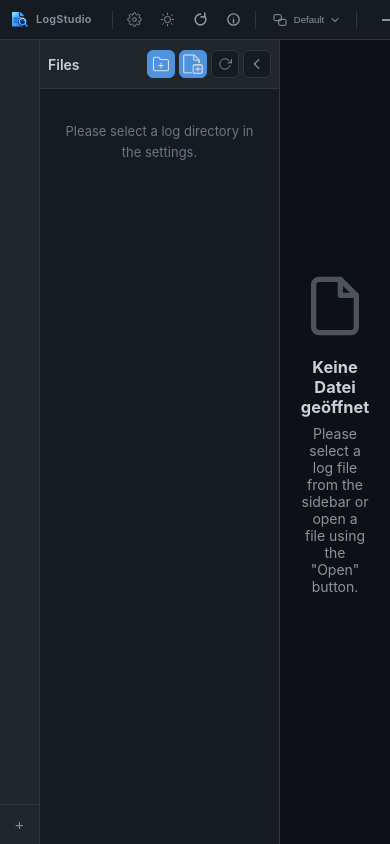
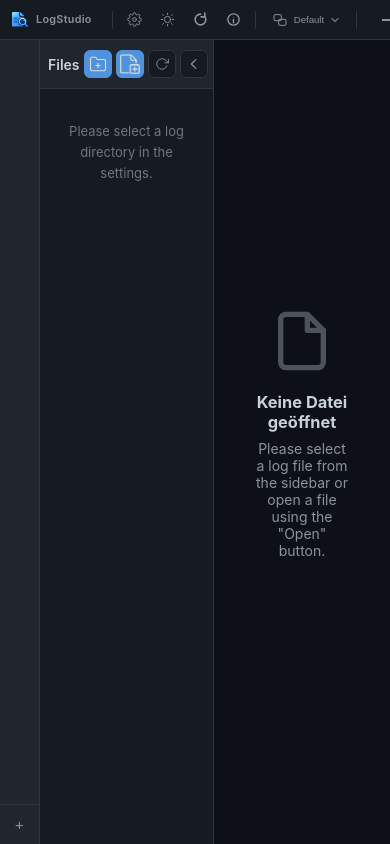
Before and after one commit to DrScince/LogStudio, a React (Vite) app: page / in a window 390 px wide. Built offline with nearby package versions, Linux system fonts and the light colour scheme.

Commit message:
feat: make file sidebar width resizable by dragging the right edge
Add a col-resize handle on the sidebar border, clamp width between 180–640px,
and persist the chosen width in settings.

Co-authored-by: Frank Rübenkönig <DrScince@users.noreply.github.com>

```diff
--- a/src/renderer/App.tsx
+++ b/src/renderer/App.tsx
@@ -1330,6 +1330,13 @@ function App() {
           activeTabFiles={activeTabFiles}
           isCollapsed={isFileSidebarCollapsed}
           onToggleCollapse={() => setIsFileSidebarCollapsed((prev) => !prev)}
+          width={settings.sidebarWidth}
+          onWidthChange={(nextWidth) => {
+            setSettings((prev) => {
+              if (prev.sidebarWidth === nextWidth) return prev;
+              return { ...prev, sidebarWidth: nextWidth };
+            });
+          }}
           includeSubdirectories={settings.includeSubdirectories}
           editorOrder={settings.editorOrder}
         />
--- a/src/renderer/components/Sidebar.css
+++ b/src/renderer/components/Sidebar.css
@@ -1,5 +1,7 @@
 .sidebar {
+  position: relative;
   width: 280px;
+  flex-shrink: 0;
   background: var(--bg-secondary);
   border-right: 1px solid var(--border-color);
   display: flex;
@@ -8,6 +10,48 @@
   backdrop-filter: blur(10px);
   transition: width 0.22s cubic-bezier(0.4, 0, 0.2, 1), border-color 0.22s ease;
   will-change: width;
+}
+
+.sidebar.resizing {
+  transition: none;
+  user-select: none;
+}
+
+.sidebar-resize-handle {
+  position: absolute;
+  top: 0;
+  right: -3px;
+  width: 8px;
+  height: 100%;
+  border: none;
+  padding: 0;
+  margin: 0;
+  background: transparent;
+  cursor: col-resize;
+  z-index: 5;
+}
+
+.sidebar-resize-handle::after {
+  content: '';
+  position: absolute;
+  top: 0;
+  bottom: 0;
+  left: 50%;
+  width: 2px;
+  transform: translateX(-50%);
+  background: transparent;
+  transition: background 0.15s ease, box-shadow 0.15s ease;
+}
+
+.sidebar-resize-handle:hover::after,
+.sidebar.resizing .sidebar-resize-handle::after,
+.sidebar-resize-handle:focus-visible::after {
+  background: var(--accent-primary);
+  box-shadow: 0 0 0 1px color-mix(in srgb, var(--accent-primary) 35%, transparent);
+}
+
+.sidebar-resize-handle:focus-visible {
+  outline: none;
 }
 
 /* ── Full-height inner flex-row: [dir tabs] + [sidebar-main] ─ */
--- a/src/renderer/components/Sidebar.tsx
+++ b/src/renderer/components/Sidebar.tsx
@@ -1,4 +1,4 @@
-import React, { useState, useEffect, useMemo, useRef } from 'react';
+import React, { useState, useEffect, useMemo, useRef, useCallback } from 'react';
 import ReactDOM from 'react-dom';
 import { FontAwesomeIcon } from '@fortawesome/react-fontawesome';
 import { useTranslation } from '../i18n';
@@ -41,9 +41,16 @@ interface SidebarProps {
   activeTabFiles?: string[];
   isCollapsed?: boolean;
   onToggleCollapse?: () => void;
+  /** Expanded sidebar width in px. */
+  width?: number;
+  onWidthChange?: (width: number) => void;
   includeSubdirectories?: boolean;
   editorOrder?: string[];
 }
+
+const DEFAULT_SIDEBAR_WIDTH = 280;
+const MIN_SIDEBAR_WIDTH = 180;
+const MAX_SIDEBAR_WIDTH = 640;
 
 interface FileWithDate {
   name: string;
@@ -76,6 +83,8 @@ const Sidebar: React.FC<SidebarProps> = ({
   activeTabFiles = [],
   isCollapsed = false,
   onToggleCollapse,
+  width = DEFAULT_SIDEBAR_WIDTH,
+  onWidthChange,
   includeSubdirectories = false,
   editorOrder,
 }) => {
@@ -84,6 +93,8 @@ const Sidebar: React.FC<SidebarProps> = ({
   const [loading, setLoading] = useState(false);
   const [collapsedGroups, setCollapsedGroups] = useState<Set<string>>(new Set());
   const [isSelectingDirectory, setIsSelectingDirectory] = useState(false);
+  const [isResizing, setIsResizing] = useState(false);
+  const resizeStateRef = useRef<{ startX: number; startWidth: number } | null>(null);
 
   // Context menu for directory tabs
   const [dirContextMenu, setDirContextMenu] = useState<{ x: number; y: number; dir: string } | null>(null);
@@ -519,9 +530,66 @@ const Sidebar: React.FC<SidebarProps> = ({
   // Display label: custom label if set, otherwise basename
   const dirDisplayLabel = (dir: string) => directoryMeta[dir]?.label || dirBasename(dir);
 
+  const clampSidebarWidth = useCallback((value: number) => {
+    const maxFromViewport =
+      typeof window !== 'undefined' ? Math.floor(window.innerWidth * 0.55) : MAX_SIDEBAR_WIDTH;
+    const max = Math.max(MIN_SIDEBAR_WIDTH, Math.min(MAX_SIDEBAR_WIDTH, maxFromViewport));
+    return Math.min(max, Math.max(MIN_SIDEBAR_WIDTH, Math.round(value)));
+  }, []);
+
+  const startSidebarResize = useCallback(
+    (event: React.MouseEvent<HTMLButtonElement>) => {
+      if (isCollapsed || !onWidthChange) return;
+      event.preventDefault();
+      event.stopPropagation();
+      resizeStateRef.current = {
+        startX: event.clientX,
+        startWidth: clampSidebarWidth(width),
+      };
+      setIsResizing(true);
+      document.body.style.cursor = 'col-resize';
+      document.body.style.userSelect = 'none';
+    },
+    [clampSidebarWidth, isCollapsed, onWidthChange, width]
+  );
+
+  useEffect(() => {
+    if (!isResizing) return;
+
+    const onMove = (event: MouseEvent) => {
+      const state = resizeStateRef.current;
+      if (!state || !onWidthChange) return;
+      const next = clampSidebarWidth(state.startWidth + (event.clientX - state.startX));
+      onWidthChange(next);
+    };
+
+    const onUp = () => {
+      resizeStateRef.current = null;
+      setIsResizing(false);
+      document.body.style.cursor = '';
+      document.body.style.userSelect = '';
+    };
+
+    window.addEventListener('mousemove', onMove);
+    window.addEventListener('mouseup', onUp);
+    return () => {
+      window.removeEventListener('mousemove', onMove);
+      window.removeEventListener('mouseup', onUp);
+      document.body.style.cursor = '';
+      document.body.style.userSelect = '';
+    };
+  }, [clampSidebarWidth, isResizing, onWidthChange]);
+
+  const sidebarStyle: React.CSSProperties | undefined = isCollapsed
+    ? undefined
+    : { width: clampSidebarWidth(width) };
+
   return (
     <>
-    <div className={`sidebar ${isCollapsed ? 'collapsed' : ''}`}>
+    <div
+      className={`sidebar ${isCollapsed ? 'collapsed' : ''}${isResizing ? ' resizing' : ''}`}
+      style={sidebarStyle}
+    >
       <div className="sidebar-inner">
 
         {/* ── Vertical directory tab strip (full height, left side) ── */}
@@ -806,6 +874,16 @@ const Sidebar: React.FC<SidebarProps> = ({
         </div>{/* end sidebar-main */}
 
       </div>{/* end sidebar-inner */}
+
+      {!isCollapsed && onWidthChange && (
+        <button
+          type="button"
+          className="sidebar-resize-handle"
+          aria-label={t('sidebar.resizeSidebar')}
+          title={t('sidebar.resizeSidebar')}
+          onMouseDown={startSidebarResize}
+        />
+      )}
     </div>
 
     {/* ── Directory tab context menu (portal to body, avoids backdrop-filter stacking context) ── */}
--- a/src/renderer/i18n/de.ts
+++ b/src/renderer/i18n/de.ts
@@ -13,6 +13,7 @@ const de: TranslationKeys = {
     refresh: 'Aktualisieren',
     collapseSidebar: 'Dateileiste einklappen',
     expandSidebar: 'Dateileiste ausklappen',
+    resizeSidebar: 'Dateileiste in der Breite anpassen',
     openAll: 'Alle {{count}} Dateien dieses Tages öffnen (Strg = zum aktiven Tab hinzufügen)',
     addDirectory: 'Verzeichnis hinzufügen',
     removeDirectory: 'Verzeichnis entfernen',
--- a/src/renderer/i18n/en.ts
+++ b/src/renderer/i18n/en.ts
@@ -12,6 +12,7 @@ const en = {
     refresh: 'Refresh',
     collapseSidebar: 'Collapse file sidebar',
     expandSidebar: 'Expand file sidebar',
+    resizeSidebar: 'Resize file sidebar',
     openAll: 'Open all {{count}} files from this day (Ctrl = add to active tab)',
     addDirectory: 'Add directory',
     removeDirectory: 'Remove directory',
--- a/src/renderer/i18n/es.ts
+++ b/src/renderer/i18n/es.ts
@@ -13,6 +13,7 @@ const es: TranslationKeys = {
     refresh: 'Actualizar',
     collapseSidebar: 'Contraer panel de archivos',
     expandSidebar: 'Expandir panel de archivos',
+    resizeSidebar: 'Cambiar el ancho del panel de archivos',
     openAll: 'Abrir todos los {{count}} archivos de este día (Ctrl = añadir a la pestaña activa)',    addDirectory: 'Agregar directorio',
     removeDirectory: 'Eliminar directorio',
     noDirectories: 'No hay directorios configurados.',
--- a/src/renderer/i18n/pl.ts
+++ b/src/renderer/i18n/pl.ts
@@ -13,6 +13,7 @@ const pl: TranslationKeys = {
     refresh: 'Odśwież',
     collapseSidebar: 'Zwiń panel plików',
     expandSidebar: 'Rozwiń panel plików',
+    resizeSidebar: 'Zmień szerokość panelu plików',
     openAll: 'Otwórz wszystkie {{count}} pliki z tego dnia (Ctrl = dodaj do aktywnej karty)',
     addDirectory: 'Dodaj katalog',
     removeDirectory: 'Usuń katalog',
--- a/src/renderer/i18n/ro.ts
+++ b/src/renderer/i18n/ro.ts
@@ -13,6 +13,7 @@ const ro: TranslationKeys = {
     refresh: 'Reîncarcă',
     collapseSidebar: 'Restrânge panoul de fișiere',
     expandSidebar: 'Extinde panoul de fișiere',
+    resizeSidebar: 'Redimensionează panoul de fișiere',
     openAll: 'Deschide toate {{count}} fișierele din această zi (Ctrl = adaugă la tab activ)',    addDirectory: 'Adaugă director',
     removeDirectory: 'Elimină directorul',
     noDirectories: 'Nu există directoare configurate.',
--- a/src/renderer/utils/settings.ts
+++ b/src/renderer/utils/settings.ts
@@ -80,6 +80,8 @@ export interface AppSettings {
   autoDetect: boolean;
   enabledFormats: string[];
   includeSubdirectories: boolean;
+  /** File sidebar width in px (expanded state). */
+  sidebarWidth: number;
   hotkeys: HotkeyMap;
 }
 
@@ -102,6 +104,7 @@ const DEFAULT_SETTINGS: AppSettings = {
   autoDetect: true,
   enabledFormats: ['pipe', 'copilot', 'log4j', 'json', 'logfmt', 'syslog', 'apache', 'german'],
   includeSubdirectories: false,
+  sidebarWidth: 280,
   hotkeys: DEFAULT_HOTKEYS,
 };
 
```
